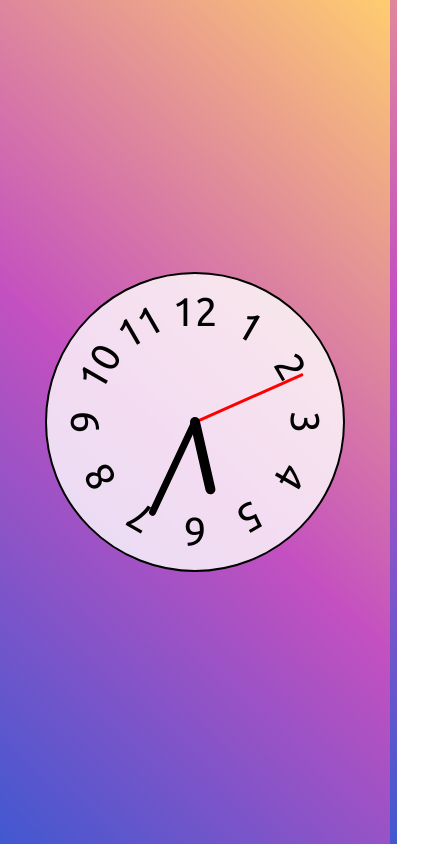
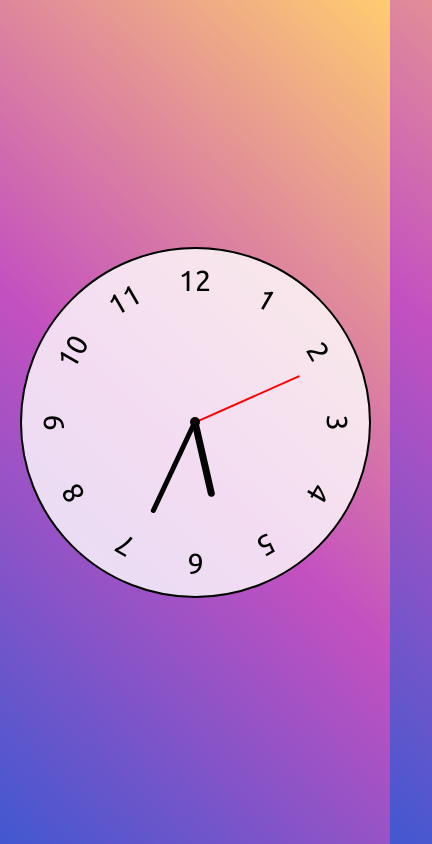
Before and after one commit to camagnum/relogio-analogico, a plain HTML site: page index.html in a window 390 px wide. Shown: the whole page, 432 px wide, since content can reach past the window. Drawn offline with Linux system fonts and the light colour scheme.

Commit message:
ponteiro responsivo mobile

```diff
--- a/css/mobile.css
+++ b/css/mobile.css
@@ -1,4 +1,24 @@
 .clock {
-    height: 300px;
-    width: 300px;
+    height: 90vw;
+    width: 90vw;
 }
+
+.clock .number {
+    font-size: 1.8rem;
+}
+
+.clock .hand.seconds {
+    width: 2px;
+    height: 33%
+}
+
+.clock .hand.minutes {
+    width: 5px;
+    height: 29%;
+    background-color: #000;
+}
+
+.clock .hand.hours {
+    width: 7px;
+    height: 22%;
+}
```
